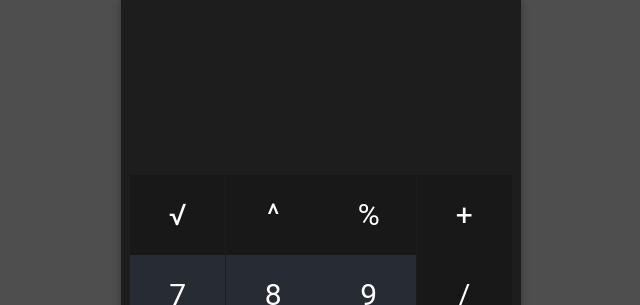
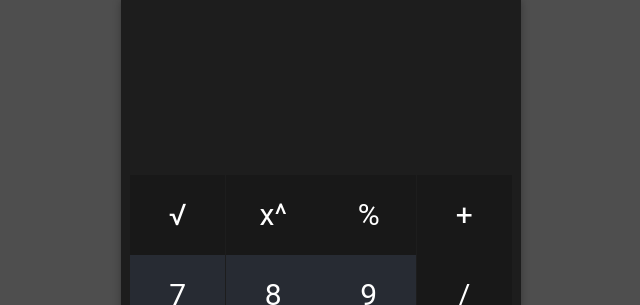
Before and after one commit to Evelo00/calculadora-js, a plain HTML site: page Practica JavaScript [Calculadora]/index.html in a window 1280 px wide. Shown: the top 305 px of the page, 319-959 px from the left. Drawn offline with Linux system fonts and the light colour scheme.

Commit message:
Update index.html

```diff
--- a/Practica JavaScript [Calculadora]/index.html
+++ b/Practica JavaScript [Calculadora]/index.html
@@ -16,8 +16,8 @@
         <div class="controlls">
 
             <input class="operator" type="button" value="&#8730" id="Raiz"> <!-- arreglar-->
-            <input class="operator" type="button" value="^" id="Potencia">
-            <input class="operator" type="button" value="%" id="residue">
+            <input class="operator" type="button" value="x^" id="potencia">
+            <input class="operator" type="button" value="%" id="residue"> <!--no esta-->
             <input class="operator" type="button" value="+" id="plus">
             <input class="number" type="button" value="7" id="seven">
             <input class="number" type="button" value="8" id="eight">
@@ -36,8 +36,6 @@
             <input class="number" type="button" value="." id="coma">
             <input class="result" type="button" value="=" id="equal">
 
-
-
         </div>
     </div>
 
```
